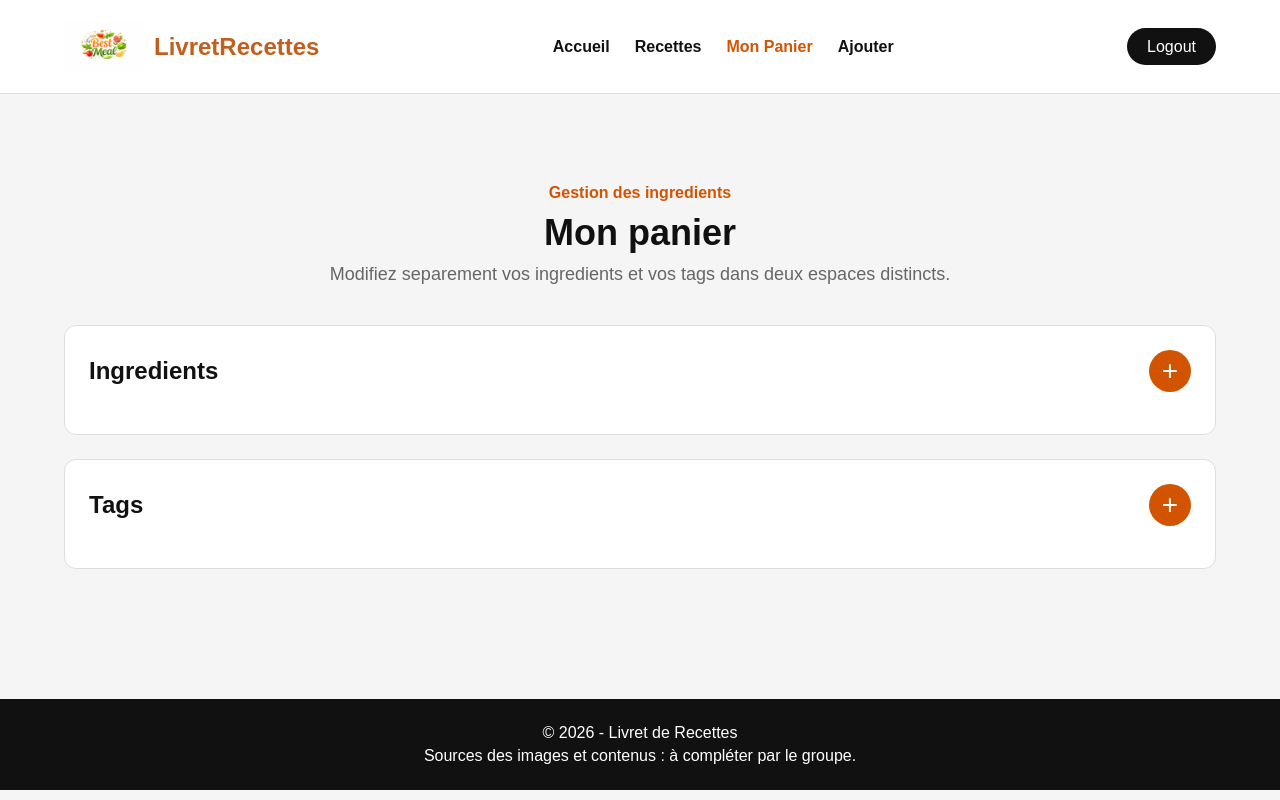
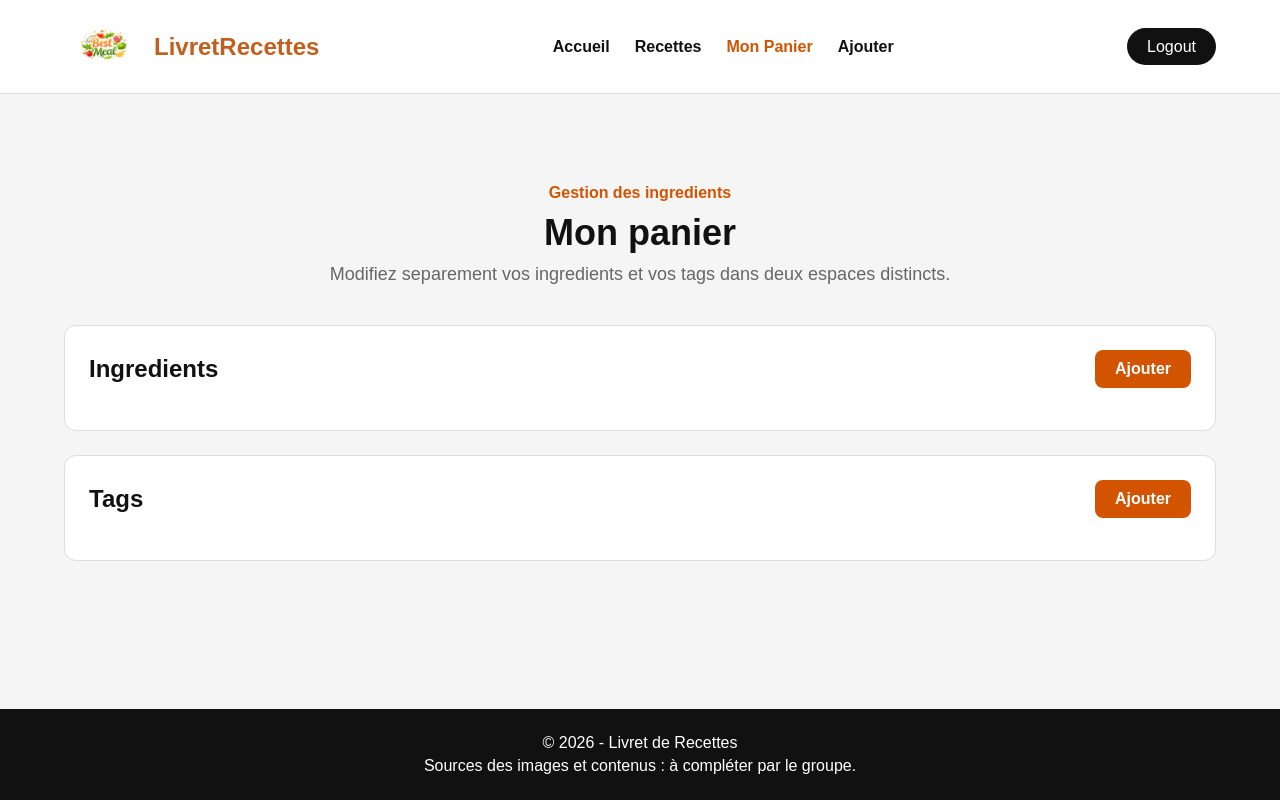
Before and after one commit to aminehib/Best-Meal-Corp, a PHP site: page /panier.php in a window 1280 px wide. Run offline with PHP 8.4, Linux system fonts and the light colour scheme; the visitor is signed in with stand-in values (Sample User, id 1); data that the repository does not hold is empty.

Commit message:
Improve pantry UI: add delete buttons, better button styles; fix search spacing and sticky footer

```diff
--- a/classe/Template.php
+++ b/classe/Template.php
@@ -94,10 +94,11 @@ $(document).ready(function() {
     });
 });
 </script>
+
+<?php include $_SERVER['DOCUMENT_ROOT'].'/ProjetWeb/pages/includes/footer.php'; ?>
+
 </body>
 </html>
-
-<?php include $_SERVER['DOCUMENT_ROOT'].'/ProjetWeb/pages/includes/footer.php'; ?>
 
 </html>
 
--- a/pages/mon_panier.php
+++ b/pages/mon_panier.php
@@ -25,7 +25,7 @@
                     <div class="section-head">
                         <h2>Ingredients</h2>
                         <?php if(isset($_SESSION["login"])): ?>
-                            <button type="button" class="pantry-add-btn" data-add-type="ingredient" title="Ajouter un ingredient">+</button>
+                            <button type="button" class="pantry-add-btn" data-add-type="ingredient" title="Ajouter un ingrédient">Ajouter</button>
                         <?php endif; ?>
                     </div>
                     <div class="pantry-list" id="pantry-ingredient-list">
@@ -48,7 +48,10 @@
                                 <div class="editable-header">
                                     <h3><?= $ingredient->name ?></h3>
                                     <?php if(isset($_SESSION["login"]) ): ?>
-                                        <a href="#" class="edit-inline-btn" data-target="pantry-name-form-<?= $ingredient->id ?>" title="Modifier le nom">✎</a>
+                                        <div class="button-group">
+                                            <a href="#" class="edit-inline-btn" data-target="pantry-name-form-<?= $ingredient->id ?>" title="Modifier le nom">✎</a>
+                                            <a href="/ProjetWeb/actions/delete_Ingredient.php?id=<?= $ingredient->id ?>" class="edit-inline-btn delete-inline-btn" title="Supprimer l'ingrédient" onclick="return confirm('Supprimer cet ingrédient ?');">🗑</a>
+                                        </div>
                                     <?php endif; ?>
                                 </div>
                                         <?php if(isset($_SESSION["login"])): ?>
@@ -72,7 +75,7 @@
                      <div class="section-head">
                         <h2>Tags</h2>
                         <?php if(isset($_SESSION["login"])): ?>
-                            <button type="button" class="pantry-add-btn" data-add-type="tag" title="Ajouter un tag">+</button>
+                            <button type="button" class="pantry-add-btn" data-add-type="tag" title="Ajouter un tag">Ajouter</button>
                         <?php endif; ?>
                     </div>
 
@@ -85,9 +88,10 @@
                                 <h3><?= $tag->name ?></h3>
                                 <?php if(isset($_SESSION["login"])): ?>
                                     <a href="#" class="edit-inline-btn" data-target="tag-form-<?= $tag->id ?>" title="Modifier le tag">✎</a>
+                                    <a href="/ProjetWeb/actions/delete_Tag.php?id=<?= $tag->id ?>" class="edit-inline-btn delete-inline-btn" title="Supprimer le tag" onclick="return confirm('Supprimer ce tag ?');">🗑</a>
                                 <?php endif; ?>
                             </div>
-                                <?php if(isset($_SESSION["login"])): ?>
+                            <?php if(isset($_SESSION["login"])): ?>
                             <form action="/ProjetWeb/actions/update_Tag.php" method="GET" class="recipe-edit-form is-hidden" data-form-id="tag-form-<?= $tag->id ?>">
                                 <input type="hidden" name="id" value="<?= $tag->id ?>">
                                 <input type="text" name="name" value="<?= $tag->name ?>" class="recipe-text-input">
--- a/pages/styles/style.css
+++ b/pages/styles/style.css
@@ -10,6 +10,9 @@ body {
     font-family: Arial, sans-serif;
     background-color: #f5f5f5;
     color: #111;
+    min-height: 100vh;
+    display: flex;
+    flex-direction: column;
 }
 
 /* Conteneur principal centré */
@@ -86,6 +89,7 @@ body {
 /* Zone principale */
 .main-content {
     padding: 40px 0; /* Espace vertical */
+    flex: 1;
 }
 
 /* Section hero */
@@ -244,7 +248,6 @@ body {
     color: white;
     text-align: center;
     padding: 20px 0;
-    margin-top: 40px; /* Espace avant footer */
 }
 
 
@@ -290,6 +293,7 @@ body {
     display: grid;
     grid-template-columns: repeat(3, 1fr); /* 3 colonnes */
     gap: 20px;
+    margin-top: 40px; /* Espace entre la barre de recherche et les résultats */
 }
 
 /* Carte recette */
@@ -659,6 +663,35 @@ body {
     justify-content: space-between;
 }
 
+/* Boutons groupés ensemble à droite pour les en-têtes de ligne */
+.editable-header,
+.pantry-tag-row .section-head {
+    display: flex;
+    align-items: center;
+    gap: 8px;
+    justify-content: space-between;
+    width: 100%;
+}
+
+.editable-header h3,
+.pantry-tag-row .section-head h3 {
+    margin: 0;
+    margin-right: auto;
+}
+
+.pantry-row .editable-header {
+    justify-content: space-between;
+}
+
+.button-group {
+    display: flex;
+    gap: 8px;
+}
+
+.edit-inline-btn {
+    margin-left: 0;
+}
+
 .editable-block {
     align-items: flex-start;
     margin-bottom: 20px;
@@ -957,14 +990,13 @@ body {
 }
 
 .pantry-add-btn {
-    width: 42px;
-    height: 42px;
+    padding: 10px 20px;
     border: none;
-    border-radius: 50%;
+    border-radius: 8px;
     background-color: #d35400;
     color: white;
-    font-size: 28px;
-    line-height: 1;
+    font-size: 16px;
+    font-weight: bold;
     cursor: pointer;
 }
 
```
